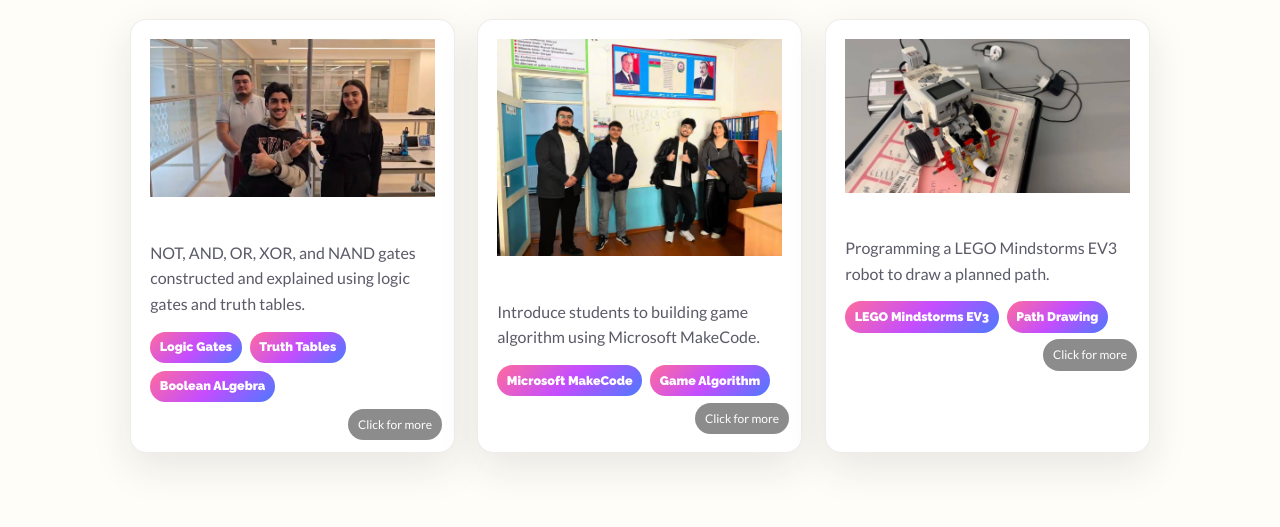
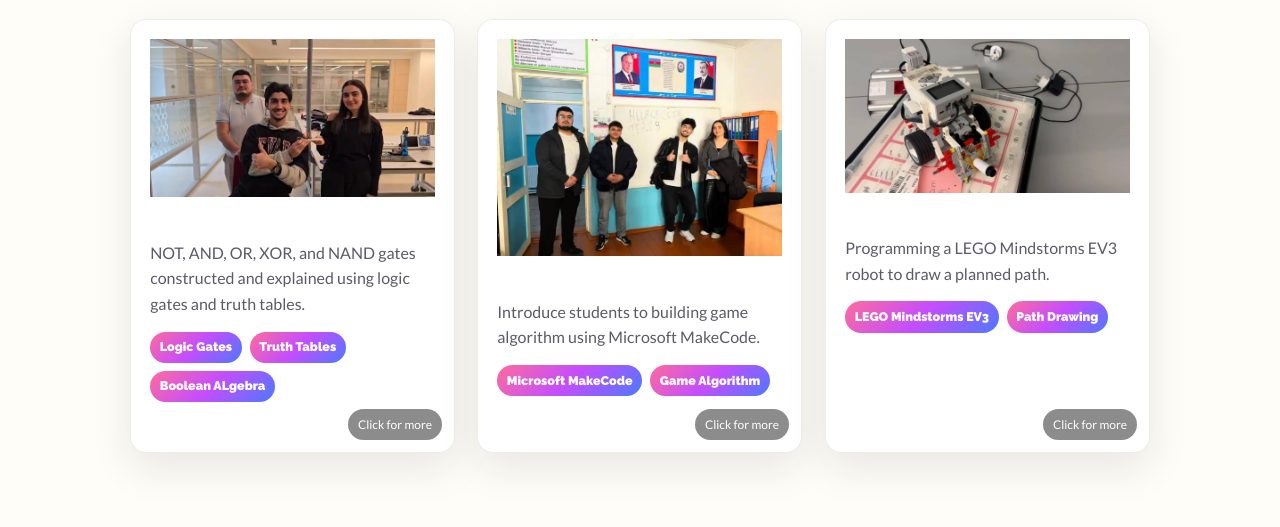
Before and after one commit to solmazadg09/solmazadg09.github.io-SITE-1101, a plain HTML site: page projects.html in a window 1280 px wide. Shown: the part 273-800 px from the top of the page. Drawn offline with Linux system fonts and the light colour scheme.

Commit message:
Projects page text alignment changed

```diff
--- a/css/style.css
+++ b/css/style.css
@@ -691,6 +691,22 @@ h3 {
   object-fit: cover;
 }
 
+.cards {
+  align-items: stretch;
+}
+
+.card {
+  position: relative;
+  display: flex;
+  flex-direction: column;
+  height: 100%;
+}
+
+.card-body {
+  flex: 1;
+  padding-bottom: 50px;
+}
+
 .card-body {
   position: relative;
 }
```
